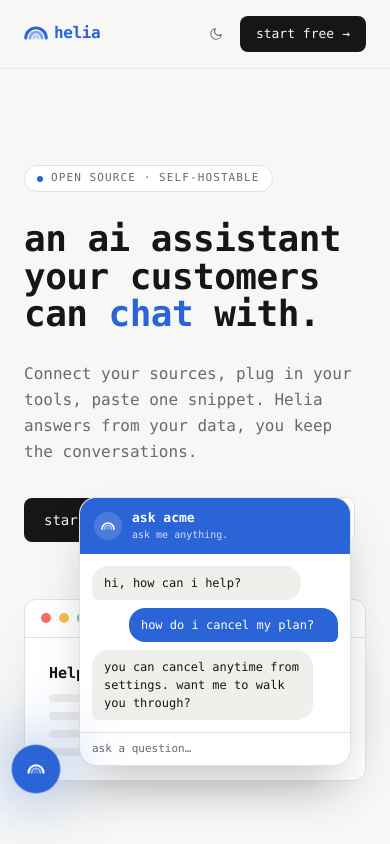
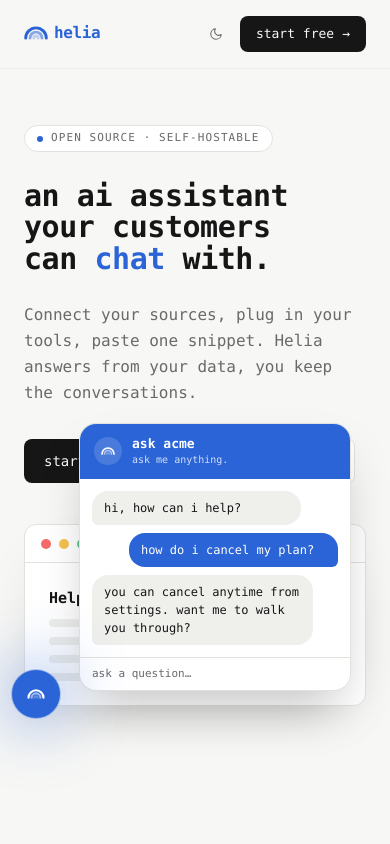
Before and after one commit to snowztech/helia, a Next.js app in the folder apps/landing/: page / in a window 390 px wide. Shown: the top 844 px of the page. Built offline with nearby package versions, Linux system fonts and the light colour scheme.

Commit message:
feat(landing): improve mobile responsiveness

```diff
--- a/apps/landing/src/app/_components/hero.tsx
+++ b/apps/landing/src/app/_components/hero.tsx
@@ -4,8 +4,8 @@
 
 export function Hero() {
   return (
-    <section className="mx-auto max-w-5xl px-6 pt-24 pb-28 md:pt-32">
-      <div className="grid items-center gap-14 md:grid-cols-[1.05fr_1fr]">
+    <section className="mx-auto max-w-5xl px-6 pt-14 pb-20 md:pt-32 md:pb-28">
+      <div className="grid items-center gap-10 md:grid-cols-[1.05fr_1fr] md:gap-14">
         <div className="space-y-7 reveal">
           <span className="inline-flex items-center gap-2 rounded-full border border-line bg-card px-3 py-1 text-[11px] tracking-widest text-muted uppercase">
             <span
@@ -15,7 +15,7 @@
             open source · self-hostable
           </span>
 
-          <h1 className="text-4xl leading-[1.05] tracking-tight md:text-5xl">
+          <h1 className="text-3xl leading-[1.05] tracking-tight sm:text-4xl md:text-5xl">
             an ai assistant
             <br />
             your customers
--- a/apps/landing/src/app/globals.css
+++ b/apps/landing/src/app/globals.css
@@ -58,6 +58,12 @@
   -webkit-font-smoothing: antialiased;
   -moz-osx-font-smoothing: grayscale;
   transition: background-color 200ms ease, color 200ms ease;
+}
+
+/* Belt-and-suspenders against horizontal page scroll. Individual
+   scrollable containers (code blocks, etc.) still scroll on their own. */
+html {
+  overflow-x: hidden;
 }
 
 /* Tailwind v4 removed the implicit `cursor: pointer` on interactive
```
